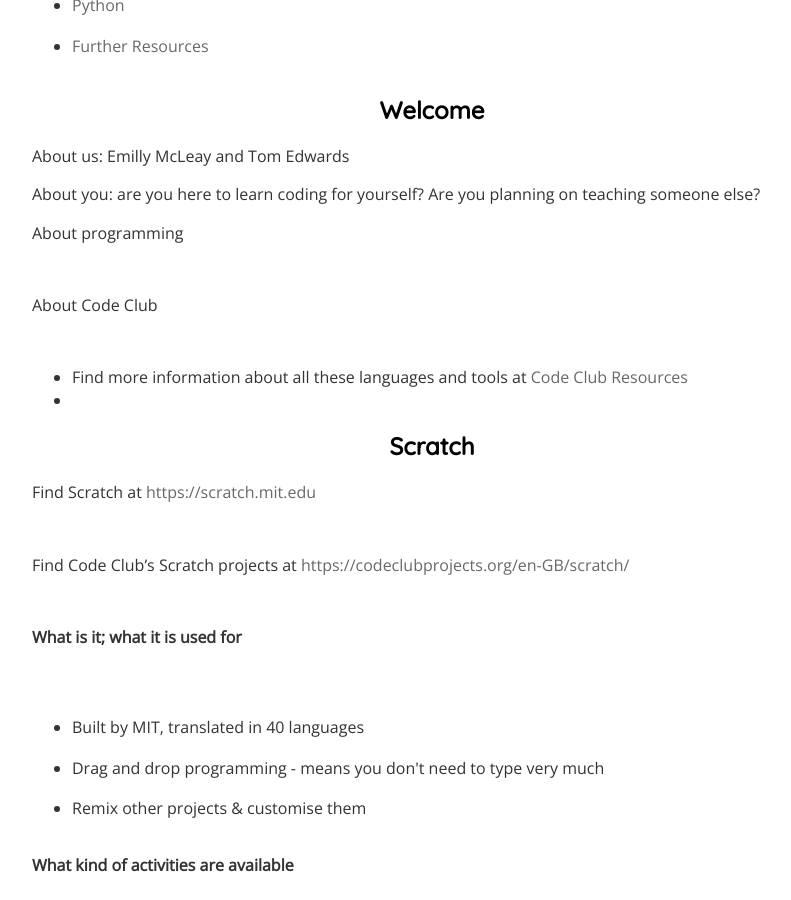
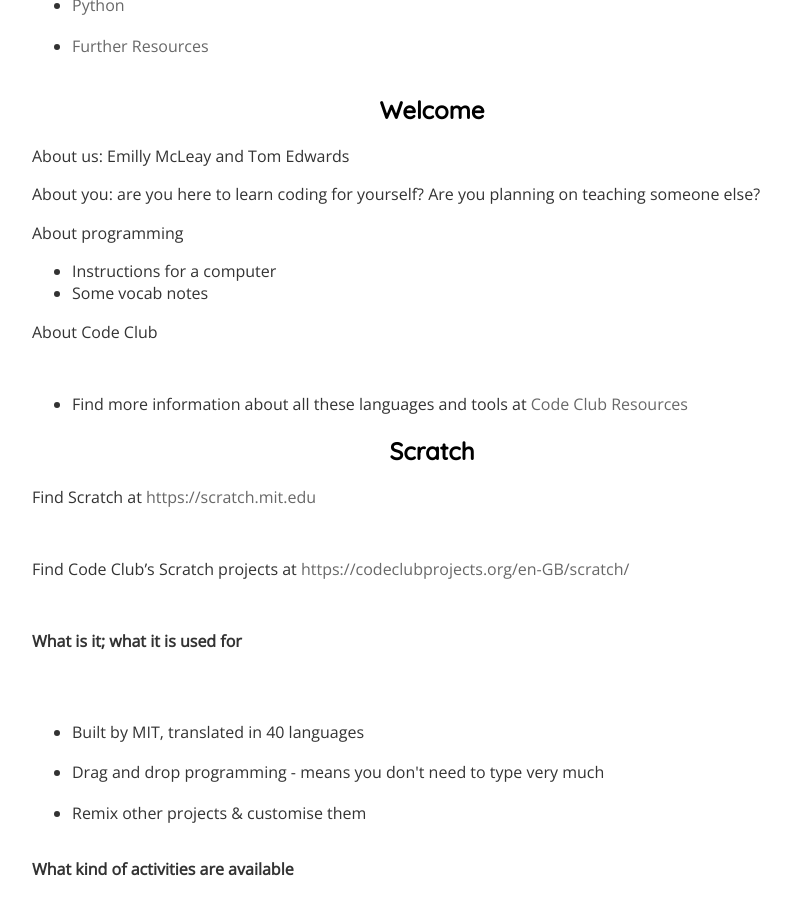
Before and after one commit to emillym/emillym.github.io, a Jekyll site: the page built from codeclub/index.html, in a window 1280 px wide and 900 px high, scrolled down 848 px. Shown: the whole window, without its empty margins (208-999 px from the left). Built offline with Jekyll 4.4.1, drawn with Linux system fonts in a browser that asks for light colours.

Commit message:
Update index.html

```diff
--- a/codeclub/index.html
+++ b/codeclub/index.html
@@ -23,9 +23,13 @@
 <p>About us: Emilly McLeay and Tom Edwards</p>
 <p>About you: are you here to learn coding for yourself? Are you planning on teaching someone else?</p>
 <p>About programming</p>
+  <ul>
+    <li>Instructions for a computer</li>
+    <li>Some vocab notes</li>
+  </ul>
 <p>About Code Club</p>
   <ul>
-    <li>Find more information about all these languages and tools at <a href="https://codeclubprojects.org/en-GB/resources/">Code Club Resources</a><li>
+    <li>Find more information about all these languages and tools at <a href="https://codeclubprojects.org/en-GB/resources/">Code Club Resources</a></li>
     </ul>
 <h2 id="scratch">Scratch</h2>
 <p>Find Scratch at <a href="https://scratch.mit.edu/">https://scratch.mit.edu</a> </p>
```
